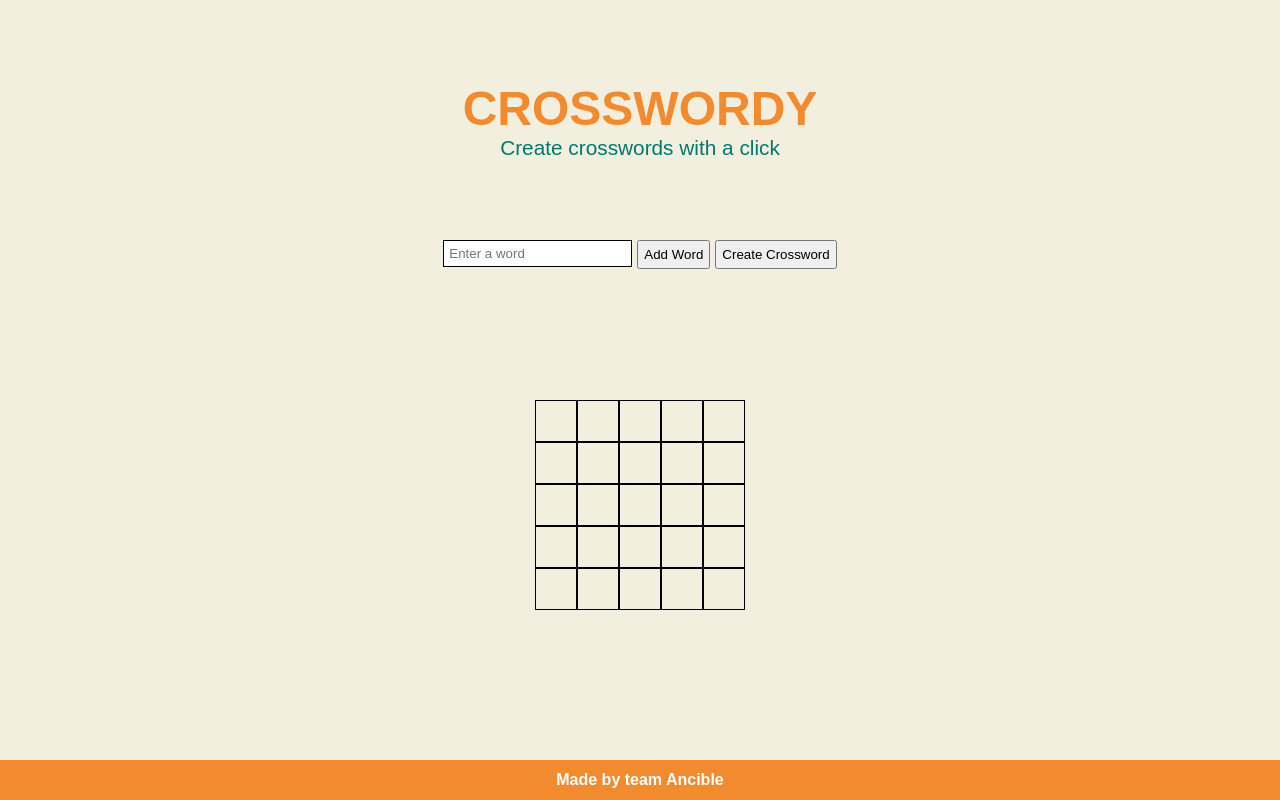
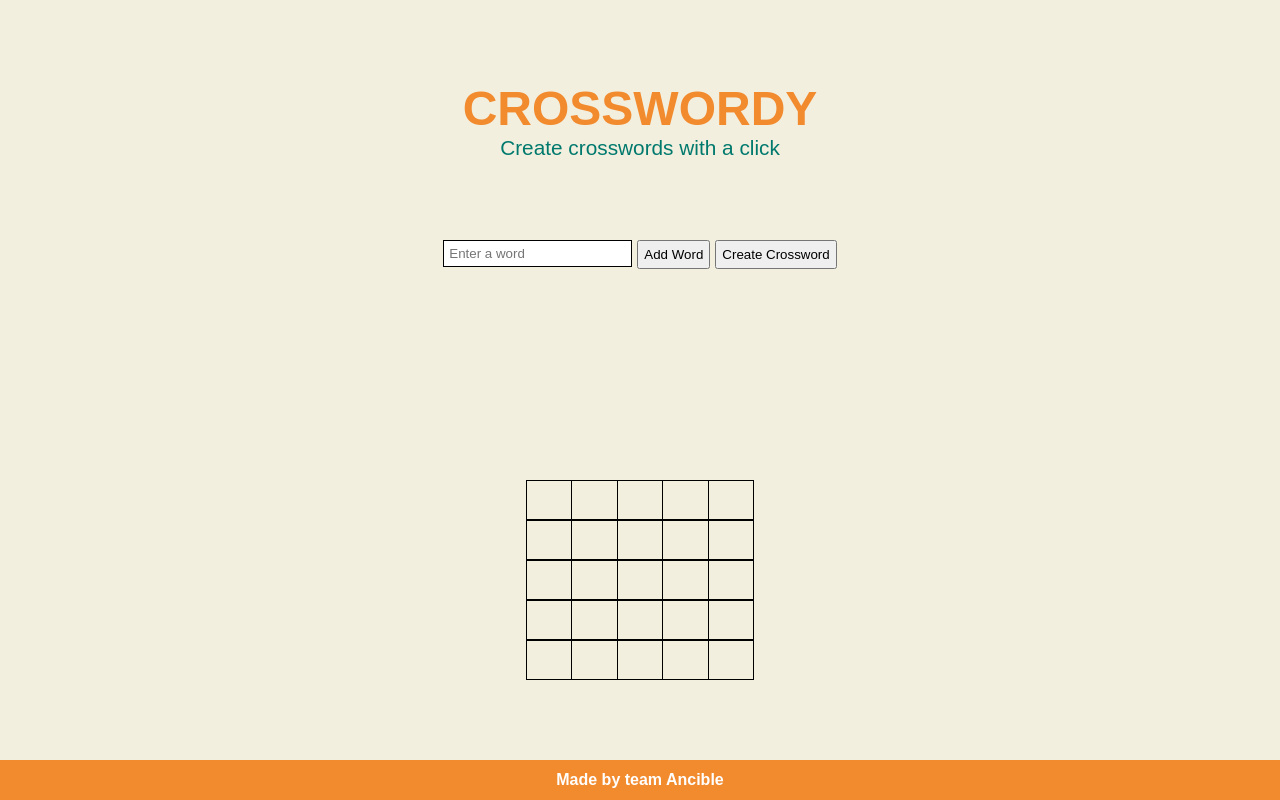
Before and after one commit to anmol-gh/crossword, a React (Create React App) app in the folder frontend/: page / in a window 1280 px wide. Built offline with nearby package versions, Linux system fonts and the light colour scheme.

Commit message:
Improved the table

```diff
--- a/frontend/src/components/Body/Body.css
+++ b/frontend/src/components/Body/Body.css
@@ -66,3 +66,17 @@
 	background-color: antiquewhite;
 	padding: 5px;
 }
+
+.bouncy{
+	animation:bouncy 2s linear infinite;
+	position:relative;
+	}
+
+@keyframes bouncy {
+	0%{top:0em}
+	40%{top:0em}
+	43%{top:-0.9em}
+	46%{top:0em}
+	48%{top:-0.4em}
+	50%{top:0em}
+}
--- a/frontend/src/components/Body/Body.jsx
+++ b/frontend/src/components/Body/Body.jsx
@@ -13,6 +13,7 @@ const Body = () => {
 		// Prevent input if it contains spaces
 		if (event.target.value.includes(" ")) {
 			event.target.value = event.target.value.replace(/\s/g, "");
+			window.alert("Please don't press spacebar");
 		}
 		setWord(event.target.value);
 	};
@@ -44,6 +45,9 @@ const Body = () => {
 			// Clear the state
 			const inputField = document.querySelector(".body-input");
 			inputField.value = "";
+
+			const btns = document.querySelectorAll('.body-words');
+			btns.forEach(btn => btn.classList.add("bouncy"));
 		}
 	};
 
--- a/frontend/src/components/Crossword/Crossword.css
+++ b/frontend/src/components/Crossword/Crossword.css
@@ -6,7 +6,15 @@
 	height : 45vh;
 }
 
-.column {
+table {
+	border-collapse: collapse;
+	display: flex;
+	flex-direction: column;
+	justify-content: center;
+	align-items: center;
+}
+
+td {
 	border: 1px solid black;
-	padding: 20px;
+	padding: 10px 20px;
 }
--- a/frontend/src/components/Crossword/Crossword.jsx
+++ b/frontend/src/components/Crossword/Crossword.jsx
@@ -4,41 +4,44 @@ const Crossword = () => {
 
 	return (
 		<div className="crossword-container">
-			<div className='row'>
-				<div className='column'></div>
-				<div className='column'></div>
-				<div className='column'></div>
-				<div className='column'></div>
-				<div className='column'></div>
-			</div>
-			<div className='row'>
-				<div className='column'></div>
-				<div className='column'></div>
-				<div className='column'></div>
-				<div className='column'></div>
-				<div className='column'></div>
-			</div>
-			<div className='row'>
-				<div className='column'></div>
-				<div className='column'></div>
-				<div className='column'></div>
-				<div className='column'></div>
-				<div className='column'></div>
-			</div>
-			<div className='row'>
-				<div className='column'></div>
-				<div className='column'></div>
-				<div className='column'></div>
-				<div className='column'></div>
-				<div className='column'></div>
-			</div>
-			<div className='row'>
-				<div className='column'></div>
-				<div className='column'></div>
-				<div className='column'></div>
-				<div className='column'></div>
-				<div className='column'></div>
-			</div>
+			<table>
+				<tr>
+					<td>&nbsp;</td>
+					<td>&nbsp;</td>
+					<td>&nbsp;</td>
+					<td>&nbsp;</td>
+					<td>&nbsp;</td>
+				</tr>
+				<tr>
+					<td>&nbsp;</td>
+					<td>&nbsp;</td>
+					<td>&nbsp;</td>
+					<td>&nbsp;</td>
+					<td>&nbsp;</td>
+				</tr>
+				<tr>
+					<td>&nbsp;</td>
+					<td>&nbsp;</td>
+					<td>&nbsp;</td>
+					<td>&nbsp;</td>
+					<td>&nbsp;</td>
+				</tr>
+				<tr>
+					<td>&nbsp;</td>
+					<td>&nbsp;</td>
+					<td>&nbsp;</td>
+					<td>&nbsp;</td>
+					<td>&nbsp;</td>
+				</tr>
+				<tr>
+					<td>&nbsp;</td>
+					<td>&nbsp;</td>
+					<td>&nbsp;</td>
+					<td>&nbsp;</td>
+					<td>&nbsp;</td>
+				</tr>
+			</table>
+
 		</div>
 	);
 };
```
